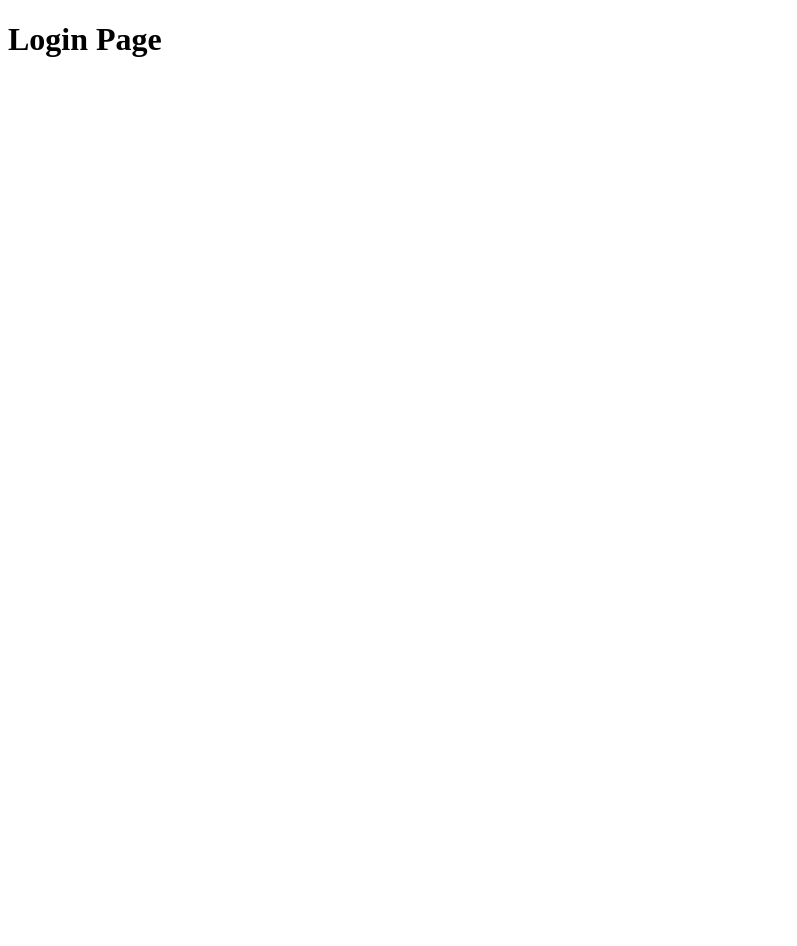
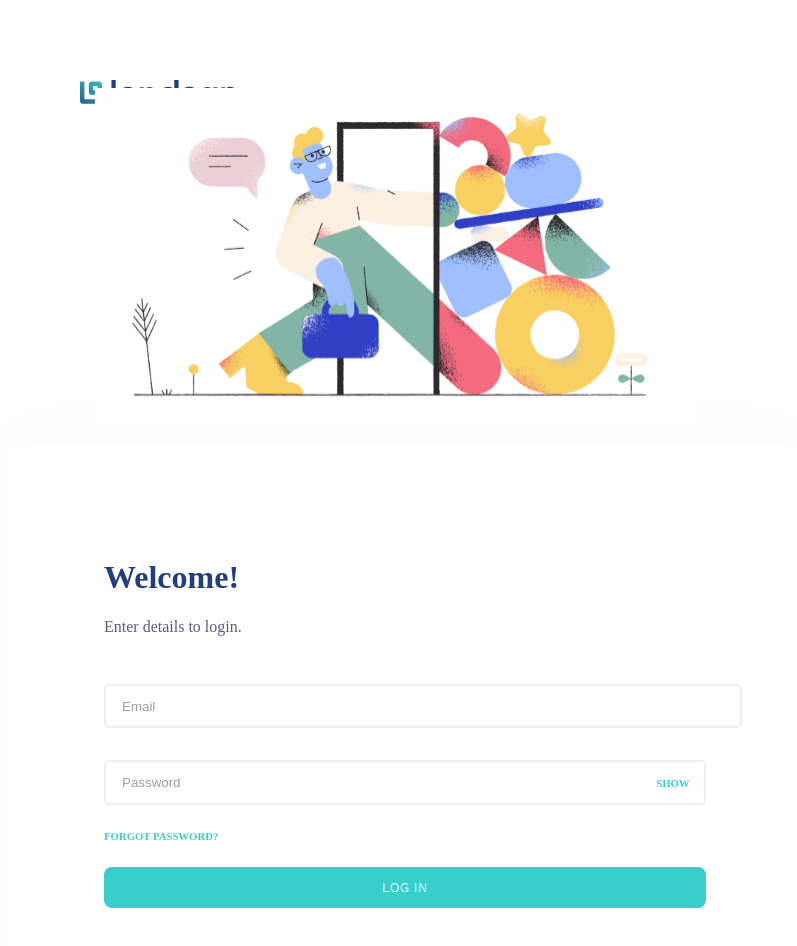
Before and after one commit to TopBoy7/lendsqrZ, a React (Vite) app: page /login in a window 1280 px wide. Shown: the top 946 px of the page, without its empty margins (0-797 px from the left). Before the commit the page ends 800 px from the top, so only its background shows below. Built offline with nearby package versions, Linux system fonts and the light colour scheme.

Commit message:
implemented login page with form validation

```diff
--- a/components/Users.tsx
+++ b/components/Users.tsx
@@ -44,21 +44,19 @@ function Users() {
     // to store all users retrieved from api call
     const [users, setUsers] = useState<UserObject[]>([]);
     // to store users currently being displayed
-    const [usersOnPage, setUsersOnPage] = useState<UserObject[]>([]);
+    // const [usersOnPage, setUsersOnPage] = useState<UserObject[]>([]);
     // to store number of users currently being displayed
-    const [usersToDisplay, setUsersToDisplay] = useState<number>(25);
+    const [usersToDisplay, setUsersToDisplay] = useState<string>('25');
     // page number for pagination
-    const [currentPageIndex, setCurrentPageIndex] = useState<number>(3)
+    const [currentPageIndex, setCurrentPageIndex] = useState<number>(1);
     // number of pages for pagination
-    const[numberOfPages, setNumberOfPages] = useState<number>(20)
-    let currentUsers = [];
+    const[numberOfPages, setNumberOfPages] = useState<number>(20);
 
-    const showUsers = () => {
-        const firstIndex = (currentPageIndex - 1) * usersToDisplay;
-        const secondIndex = currentPageIndex * usersToDisplay;
-        setUsersOnPage(users.slice(firstIndex, secondIndex));
-
-    }
+    // const showUsers = () => {
+    //     const firstIndex = (currentPageIndex - 1) * usersToDisplay;
+    //     const secondIndex = currentPageIndex * usersToDisplay;
+    //     setUsersOnPage(users.slice(firstIndex, secondIndex));
+    // }
 
     useEffect(() => {
 
@@ -114,6 +112,15 @@ function Users() {
         }
 
     }, []);
+
+    const firstIndex = (currentPageIndex - 1) * +usersToDisplay;
+    const secondIndex = currentPageIndex * +usersToDisplay;
+
+    const usersOnPage = users.slice(firstIndex, secondIndex);
+
+    const handleSelect = (event: React.ChangeEvent<HTMLSelectElement>) => {
+        setUsersToDisplay(`${event.target.value}`);
+    }
 
     // function to format date
     const formattedDate = (dateFromData: string) => {
@@ -190,7 +197,7 @@ function Users() {
                         </tr>
                     </thead>
                     <tbody>
-                        {users.map((user, index) => (
+                        {usersOnPage.map((user, index) => (
                             <tr key={index}>
                                 <td>{ formattedOrgName(user.orgName) }</td>
                                 <td>{ user.userName }</td>
@@ -209,6 +216,20 @@ function Users() {
                 </table>
             </div>
 
+            <div className="row">
+                <div className="col">
+                    <p>Showing
+                        <select value={ usersToDisplay } onChange={ handleSelect }>
+                            <option value="10">10</option>
+                            <option value="25">25</option>
+                            <option value="50">50</option>
+                        </select>
+                        out of { users.length }
+                    </p>
+                </div>
+                <div className="col"> Pagination levels</div>
+            </div>
+
         </div>
 
     )
--- a/pages/Login.tsx
+++ b/pages/Login.tsx
@@ -1,6 +1,85 @@
+import signIn from '../src/assets/images/sign-in.svg';
+import logo from '../src/assets/images/logo.svg';
+import '../src/assets/styles/login.scss';
+import { useState } from 'react';
+
 function Login() {
+    const [password, setPassword] = useState<string>('');
+    const [email, setEmail] = useState<string>('')
+    const [showPassword, setShowPassword] = useState<boolean>(false);
+    const [showError, setShowError] = useState<boolean>(false);
+    const [error, setError] = useState<string>('');
+
+    const handlePasswordChange = (event: React.ChangeEvent<HTMLInputElement>) => {
+        // remove error message when user changes input
+        setShowError(false);
+        setPassword(event.target.value);
+    };
+
+    const handleEmailChange = (event: React.ChangeEvent<HTMLInputElement>) => {
+        // remove error message when user changes input
+        setShowError(false);
+        setEmail(event.target.value);
+    };
+
+    const toggleShowPassword = () => {
+        setShowPassword(!showPassword);
+    };
+
+    const handleSubmit = (event: React.MouseEvent<HTMLButtonElement>) => {
+        // prevent button click from reloading page
+        event.preventDefault()
+        setShowError(false);
+        // Regular expression to validate email format
+        const emailRegex = /^[^\s@]+@[^\s@]+\.[^\s@]+$/;
+        const isEmailValid = emailRegex.test(email);
+        const isPasswordValid = (password.length > 7);
+
+        if (!isEmailValid) {
+            setShowError(true);
+            setError('Please enter a valid email')
+            return;
+        } else if (!isPasswordValid) {
+            setShowError(true);
+            setError('Please enter a password up to 8 characters')
+            return;
+        } else {
+            window.location.href = '/dashboard';
+        }
+    }
+
     return (
-        <h1>Login Page</h1>
+        <div className="login-row">
+            <div className="login-col">
+                <img src={logo} className='logo' alt="Lendsqr Logo" />
+                <img src={signIn} className='left-img' alt="Log in page image" />
+            </div>
+
+            <div className="login-col">
+                <div className="form">
+                    <h1>Welcome!</h1>
+                    <p>Enter details to login.</p>
+
+                    {showError? (
+                        <div className="error">
+                            <p>{ error }</p>
+                        </div>
+                    ): (<span></span>)}
+                    <form action="/">
+                        <input type="text" placeholder='Email' value={email} onChange={handleEmailChange} />
+                        <div className="password">
+                            <input type={showPassword ? 'text' : 'password'} placeholder='Password' value={password} onChange={handlePasswordChange} />
+                            {showPassword?
+                                (<h6 onClick={toggleShowPassword} >HIDE</h6>) :
+                                (<h6 onClick={toggleShowPassword} >SHOW</h6>)
+                            }
+                        </div>
+                        <h6 className='forgot'>FORGOT PASSWORD?</h6>
+                        <button onClick={handleSubmit} >LOG IN</button>
+                    </form>
+                </div>
+            </div>
+        </div>
     )
 }
 
--- /dev/null
+++ b/src/assets/styles/login.scss
@@ -0,0 +1,138 @@
+@import 'mixins';
+
+div.login-row {
+    display: flex;
+    height: 100vh;
+    width: 100vw;
+    flex-wrap: wrap;
+
+    .login-col {
+        flex: 0 0 auto;
+        padding: 3rem;
+        display: flex;
+        align-items: center;
+
+        &:nth-of-type(1) {
+            justify-content: center;
+            width: 53%;
+        }
+
+        &:nth-of-type(2) {
+            padding: 6rem;
+            width: 47%;
+            box-shadow: 0px 15px 90px 0px #00000008;
+        }
+
+        .logo {
+            position: absolute;
+            top: 5rem;
+            left: 5rem;
+            height: 2rem;
+        }
+
+        .left-img {
+            position: relative;
+            top: 2rem;
+        }
+
+        .form {
+            flex-direction: column;
+            width: 100% !important;
+
+            .error {
+                background-color: #e4033b0f;
+                width: 100%;
+                padding: 0.5rem 1rem;
+
+                p {
+                    color: $Blacklisted;
+                    font-size: 0.8rem;
+                }
+            }
+
+            h1 {
+                color: $DeepBlue;
+                font-weight: 700;
+                font-size: 2rem;
+            }
+
+            p {
+                color: $Inactive;
+            }
+
+            form {
+                color: $Cyan;
+                input {
+                    border: 2px solid #545F7D26;
+                    width: 100%;
+                    border-radius: 5px;
+                    padding: 0.8rem 1rem;
+                    margin-bottom: 0rem;
+                    color: $Inactive;
+                    opacity: 70%;
+
+                    &:focus {
+                        border: 2px solid $Cyan;
+                        outline: none;
+                    }
+
+                    &:nth-of-type(1) {
+                        margin-top: 2rem;
+                    }
+                }
+                .password {
+                    display: flex;
+                    position: relative;
+
+                    input {
+                        padding-right: 4rem;
+                    }
+
+                    h6 {
+                        position: absolute;
+                        right: 1rem;
+                        bottom: 1rem;
+                        color: $Cyan;
+                        margin: 0 !important;
+                        cursor: pointer;
+                    }
+                }
+                .forgot {
+                    cursor: pointer;
+
+                    &:hover {
+                        text-decoration: underline;
+                    }
+                }
+                button {
+                    width: 100%;
+                    background-color: $Cyan;
+                    color: #FFF;
+                    border: none;
+                    border-radius: 8px;
+                    padding-top: 0.8rem;
+                    padding-bottom: 0.8rem;
+                    font-family: 'Work Sans', sans-serif;
+                    cursor: pointer;
+                }
+            }
+        }
+    }
+}
+
+@media (max-width: 992px) {
+    div.row {
+        display: flex;
+        height: 100vh;
+        width: 100vw;
+        flex-wrap: wrap;
+
+        .col {
+            width: 100%;
+
+            &:nth-of-type(1) {
+                display: none;
+            }
+        }
+    }
+}
--- a/src/assets/styles/users.scss
+++ b/src/assets/styles/users.scss
@@ -23,7 +23,7 @@ div.users {
         position: relative;
         max-width: 100%;
         white-space: nowrap;
-        padding: 2rem 1.5rem;
+        padding: 2rem 1.5rem 0.5rem 1.5rem;
 
         &::-webkit-scrollbar {
             display: none;
@@ -73,6 +73,10 @@ div.users {
 
                 tr {
                     border-bottom: 1px solid $InputBorder;
+
+                    &:last-of-type {
+                        border-bottom: none;
+                    }
 
                     td {
                         text-align: left;
@@ -135,6 +139,38 @@ div.users {
 
         }
     }
+
+    .row {
+        display: flex;
+        flex-wrap: wrap;
+
+        .col {
+            flex: 0 0 auto;
+            width: 50%;
+
+            &:nth-of-type(2) {
+                align-self: flex-end;
+            }
+
+            p {
+                font-size: 0.8rem;
+                font-weight: 500;
+                select {
+                    padding: 0.2rem 1rem 0.2rem 0.8rem;
+                    margin: auto 0.5rem;
+                    color: $DeepBlue;
+                    font-weight: 600;
+                    font-family: 'Work Sans', sans-serif;
+                    border: none;
+                    background-color: rgba(33,63,125,.1);
+
+                    &:focus {
+                        outline: none;
+                    }
+                }
+            }
+        }
+    }
 }
 
 @media (max-width: 768px) {
```
Also changed, not shown: src/assets/icons/sign-in.svg (added), src/assets/images/sign-in.svg (added).
